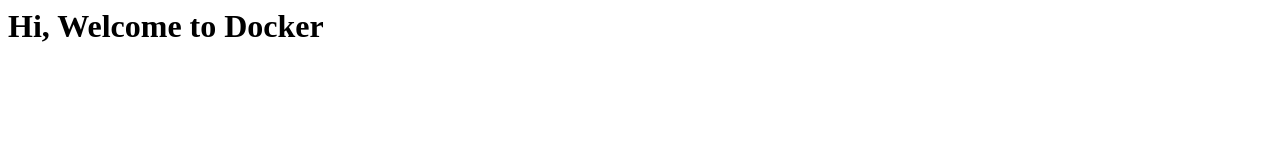
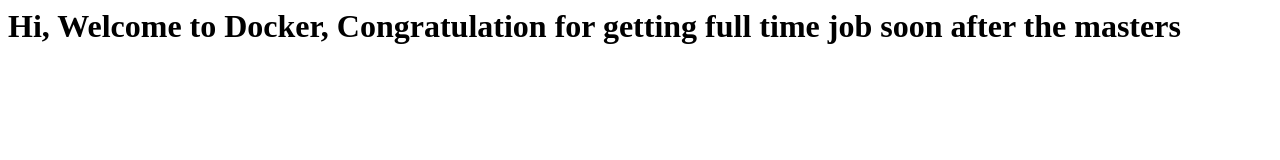
Before and after one commit to Mynameispa1/dockerfiles, a plain HTML site: page COPY/index.html in a window 1280 px wide. Drawn offline with Linux system fonts and the light colour scheme.

Commit message:
dockerfiles

```diff
--- a/COPY/index.html
+++ b/COPY/index.html
@@ -1 +1 @@
-<h1>Hi, Welcome to Docker</h1>
+<h1>Hi, Welcome to Docker, Congratulation for getting full time job soon after the masters</h1>
```
